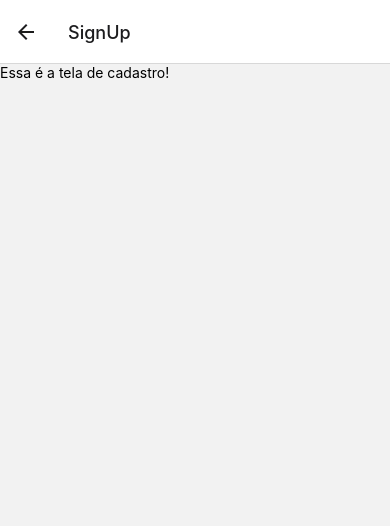
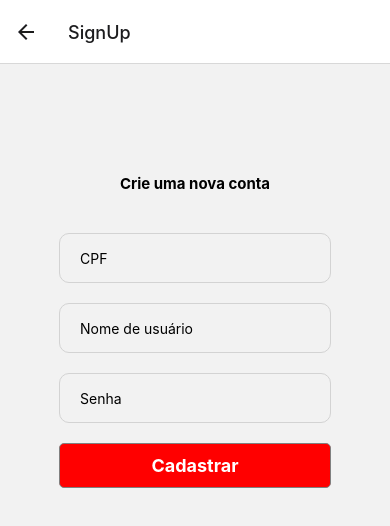
Before and after one commit to vitor-a14/splitfood-front, a React Native app: screen /SignUp in a window 390 px wide. Shown: the top 526 px of the page. Built offline with nearby package versions, Linux system fonts and the light colour scheme.

Commit message:
Register screen added

```diff
--- a/src/auth/Login.js
+++ b/src/auth/Login.js
@@ -22,7 +22,6 @@ export default function Login() {
                 <Text style={styles.buttonText}>Entrar</Text>
             </Pressable>
             </View>
-
         </View>
 
         <Text style={styles.footerText}>
@@ -37,61 +36,62 @@ export default function Login() {
 }
 
 const styles = StyleSheet.create({
-    container : {
+  container: {
       display: 'flex',
       flexDirection: 'column',
       flex: 1,
       paddingTop: 70,
       alignItems: "center",
-      justifyContent : "top",
+      justifyContent: "top",
   },
-    title : {
-      fontSize : 30,
-      fontWeight : "bold",
+  title: {
+      fontSize: 30,
+      fontWeight: "bold",
       textAlign: "center",
-      paddingVertical : 40,
-      color : "red"
+      paddingVertical: 40,
+      color: "red"
   },
-    inputView : {
-      gap : 15,
-      width : "100%",
-      paddingHorizontal : 40,
-      marginBottom : 5,
+  inputView: {
+      gap: 15,
+      width: "100%",
+      paddingHorizontal: 40,
+      marginBottom: 5,
       flex: 1
   },
-    input : {
-      height : 50,
-      paddingHorizontal : 20,
-      borderColor : "red",
-      borderWidth : 1,
-      borderRadius: 7
+  input: {
+      height: 50,
+      paddingHorizontal: 20,
+      borderColor: "#D3D3D3", // Slightly grey border color
+      borderWidth: 1,
+      borderRadius: 10, // Rounded corners
+      marginBottom: 20, // Increase space between inputs
   },
-    button : {
-      backgroundColor : "red",
-      height : 45,
-      borderColor : "gray",
-      borderWidth  : 1,
-      borderRadius : 5,
-      alignItems : "center",
-      justifyContent : "center"
+  button: {
+      backgroundColor: "red",
+      height: 45,
+      borderColor: "gray",
+      borderWidth: 1,
+      borderRadius: 5,
+      alignItems: "center",
+      justifyContent: "center"
   },
-    buttonText : {
-      color : "white"  ,
+  buttonText: {
+      color: "white",
       fontSize: 18,
-      fontWeight : "bold"
+      fontWeight: "bold"
   },
-    buttonView :{
-      width :"100%",
-      paddingHorizontal : 50
+  buttonView: {
+      width: "100%",
+      paddingHorizontal: 50
   },
-    footerText : {
+  footerText: {
       height: 100,
-      justifyContent : "top",
+      justifyContent: "top",
       textAlign: "center",
-      color : "gray",
+      color: "gray",
   },
-    signup : {
-      color : "red",
-      fontSize : 13
+  signup: {
+      color: "red",
+      fontSize: 13
   }
 });
--- a/src/auth/SignUp.js
+++ b/src/auth/SignUp.js
@@ -1,10 +1,106 @@
-import React from 'react';
-import { Text, View } from 'react-native';
+import React, { useState } from "react";
+import { Text, TextInput, Pressable, SafeAreaView, StyleSheet, View } from 'react-native';
+import Popup from "../components/PopUp";
 
 export default function SignUp() {
+  const [state, setState] = useState({
+    cpf: "",
+    username: "",
+    password: "",
+    role: ""
+  });
+
+  const [popupVisible, setPopupVisible] = useState(false);
+
+  const handleInputChange = (name, value) => {
+    setState((prevState) => ({
+      ...prevState,
+      [name]: value
+    }));
+  };
+
+  const handleSubmit = (event) => {
+    event.preventDefault();
+    setPopupVisible(true);
+    console.log(state);
+  };
+
+  const closePopup = () => {
+    setPopupVisible(false); // Close the popup
+  };
+
   return (
-    <View>
-      <Text>Essa é a tela de cadastro!</Text>
-    </View>
+    <SafeAreaView style={styles.container}>
+      <Text style={styles.title}>Crie uma nova conta</Text>
+      <View style={styles.inputView}>
+        <TextInput
+          style={styles.input}
+          placeholder="CPF"
+          value={state.cpf}
+          onChangeText={(value) => handleInputChange("cpf", value)}
+        />
+        <TextInput
+          style={styles.input}
+          placeholder="Nome de usuário"
+          value={state.username}
+          onChangeText={(value) => handleInputChange("username", value)}
+        />
+        <TextInput
+          style={styles.input}
+          placeholder="Senha"
+          secureTextEntry
+          value={state.password}
+          onChangeText={(value) => handleInputChange("password", value)}
+        />
+        <Pressable style={styles.button} onPress={handleSubmit}>
+          <Text style={styles.buttonText}>Cadastrar</Text>
+        </Pressable>
+      </View>
+      <Popup visible={popupVisible} onClose={closePopup} />
+    </SafeAreaView>
   );
 }
+
+const styles = StyleSheet.create({
+  container: {
+    display: 'flex',
+    flexDirection: 'column',
+    flex: 1,
+    paddingTop: 70,
+    alignItems: "center",
+    justifyContent: "top",
+  },
+  title: {
+    fontSize: 15,
+    fontWeight: "bold",
+    textAlign: "center",
+    paddingVertical: 40,
+  },
+  inputView: {
+    width: "80%",
+    paddingHorizontal: 20,
+    marginBottom: 20,
+  },
+  input: {
+    height: 50,
+    paddingHorizontal: 20,
+    borderColor: "#D3D3D3", // Slightly grey border color
+    borderWidth: 1,
+    borderRadius: 10, // Rounded corners
+    marginBottom: 20, // Increase space between inputs
+  },
+  button: {
+    backgroundColor: "red",
+    height: 45,
+    borderColor: "gray",
+    borderWidth: 1,
+    borderRadius: 5,
+    alignItems: "center",
+    justifyContent: "center",
+  },
+  buttonText: {
+    color: "white",
+    fontSize: 18,
+    fontWeight: "bold"
+  },
+});
--- a/src/components/PopUp.js
+++ b/src/components/PopUp.js
@@ -0,0 +1,22 @@
+// Popup component
+import React from "react";
+import { Modal, Text, View, Pressable } from "react-native";
+
+export default function Popup({ visible, onClose }) {
+  return (
+    <Modal
+      animationType="slide"
+      transparent={true}
+      visible={visible}
+      onRequestClose={onClose}>
+      <View style={{ flex: 1, justifyContent: "center", alignItems: "center", backgroundColor: "rgba(0,0,0,0.5)" }}>
+        <View style={{ backgroundColor: "white", padding: 20, borderRadius: 10 }}>
+          <Text>Popup Content</Text>
+          <Pressable onPress={onClose} style={{ marginTop: 20 }}>
+            <Text>Close</Text>
+          </Pressable>
+        </View>
+      </View>
+    </Modal>
+  );
+}
```
Lines whose indentation alone changed are shown as unchanged.
